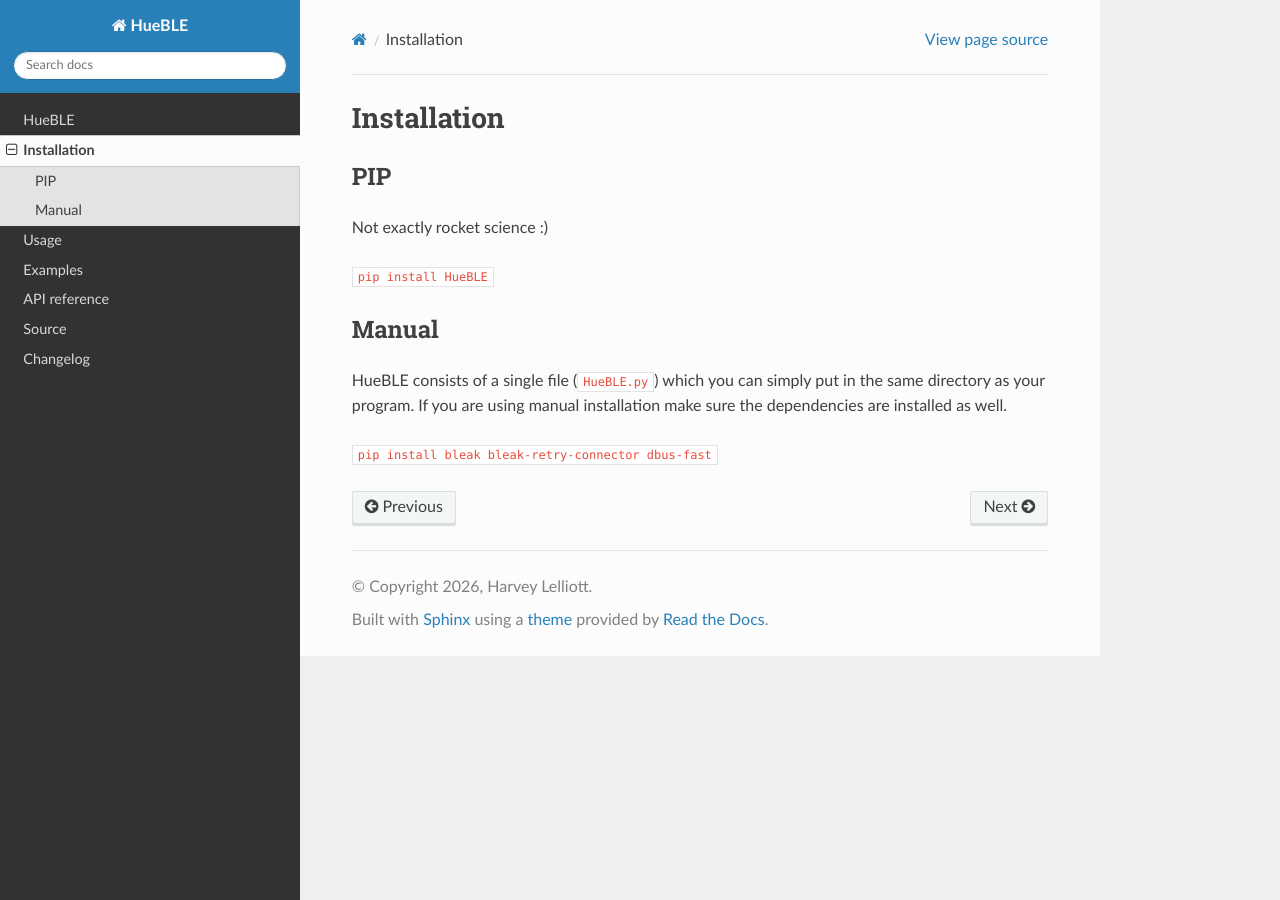
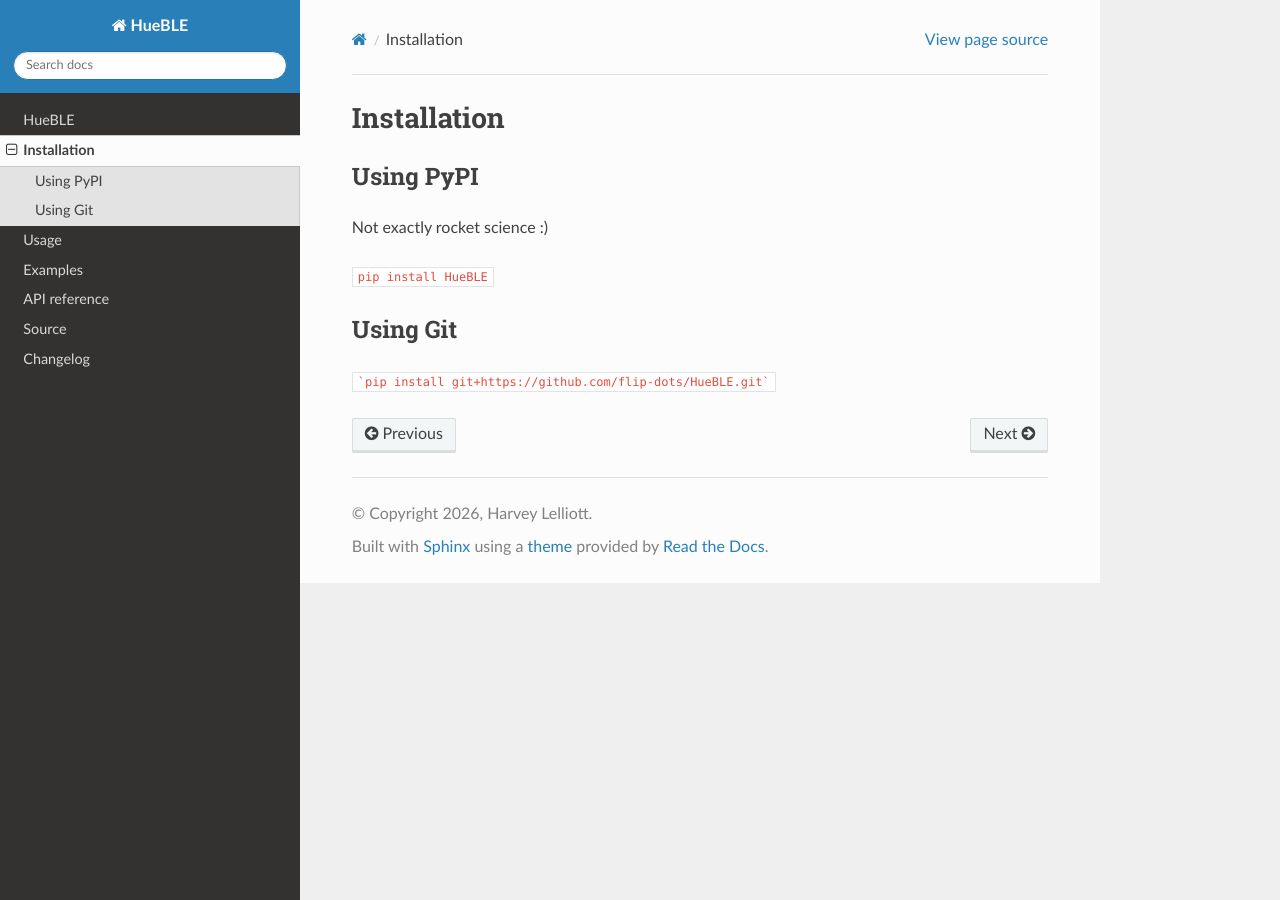
Before and after one commit to flip-dots/HueBLE, a Sphinx documentation site: the page built from docs/source/installation.rst, in a window 1280 px wide. Built offline with Sphinx 7.4.7 and the Read the Docs theme 3.1.0, drawn with Linux system fonts in a browser that asks for light colours.

Commit message:
Update install methods

````diff
--- a/docs/requirements.txt
+++ b/docs/requirements.txt
@@ -1,3 +1,3 @@
 sphinx==7.2.5
 sphinx-rtd-theme==2.0.0
-HueBLE==2.3.0
+HueBLE==2.4.0
--- a/docs/source/installation.rst
+++ b/docs/source/installation.rst
@@ -3,19 +3,14 @@ Installation
 ============
 
 
-PIP
----
+Using PyPI
+----------
 
 Not exactly rocket science :)
 
 ``pip install HueBLE``
 
 
-Manual
-------
-
-HueBLE consists of a single file (``HueBLE.py``) which you can simply put in the
-same directory as your program. If you are using manual installation make sure
-the dependencies are installed as well.
-
-``pip install bleak bleak-retry-connector dbus-fast``
+Using Git
+---------
+```pip install git+https://github.com/flip-dots/HueBLE.git```
````
Also changed, not shown: README.md (+3 -10 lines).
